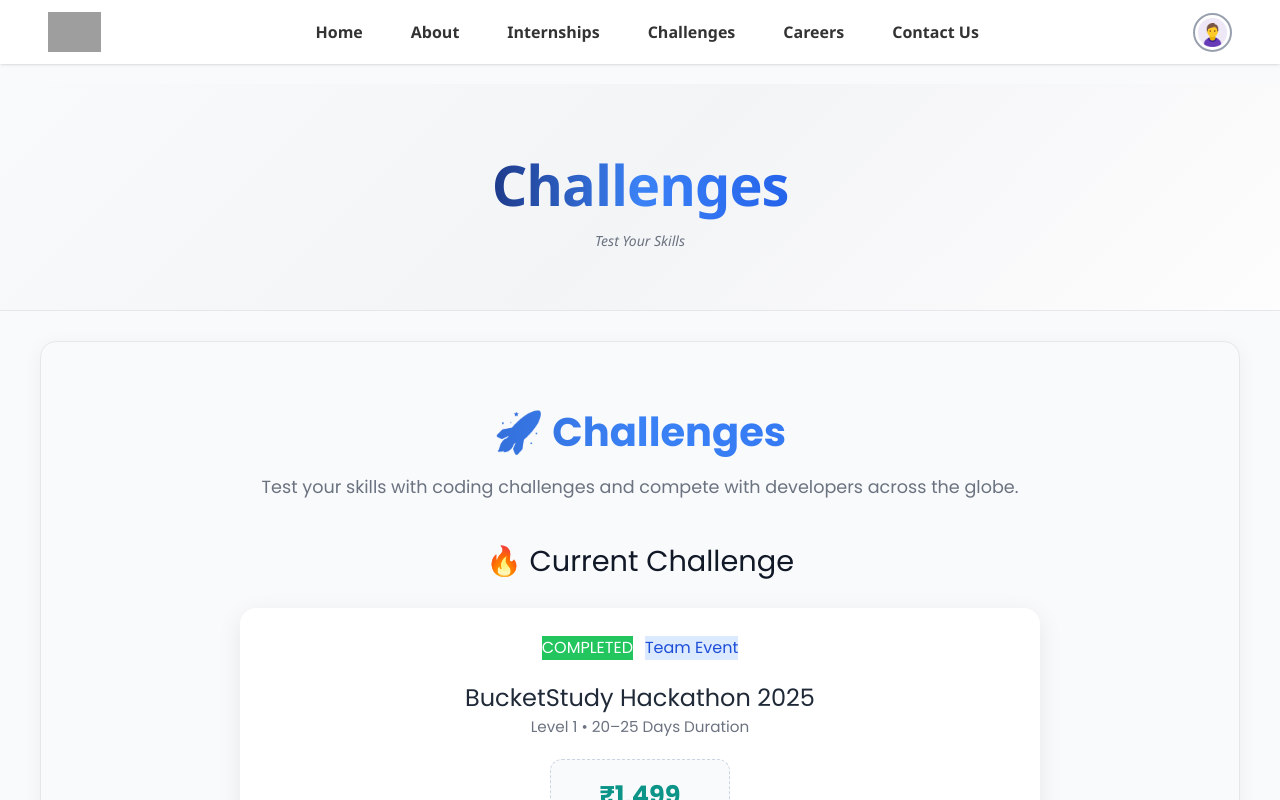
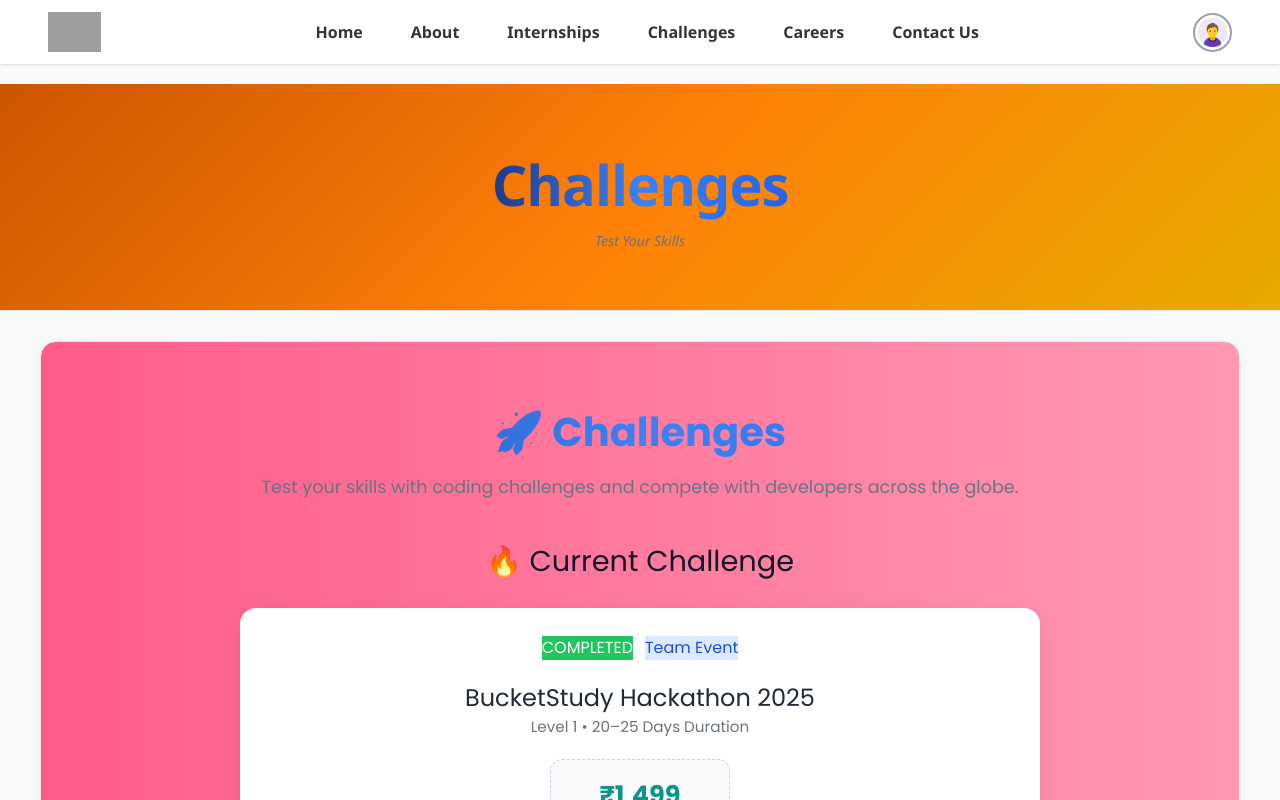
Before and after one commit to BucketStudy-EduTech/bucketstudy-frontend, a React (Vite) app: page /challenges in a window 1280 px wide. Built offline with nearby package versions, Linux system fonts and the light colour scheme; grey boxes are pictures that could not be loaded; a web font is replaced by a local one.

Commit message:
done coloring of challanges page

```diff
--- a/src/Pages/Challange/ChallengeCard/ChallengeCard.css
+++ b/src/Pages/Challange/ChallengeCard/ChallengeCard.css
@@ -10,6 +10,8 @@
   margin: 30px auto;
   box-shadow: 0 4px 20px rgba(0, 0, 0, 0.05); /* soft shadow */
   border: 1px solid #e5e7eb; /* soft border */
+background: linear-gradient(to right, #ff5c8a, #ff99b3);
+
 }
 
 /* Header */
--- a/src/Pages/Challange/ChallengeResult/ChallengeResult.css
+++ b/src/Pages/Challange/ChallengeResult/ChallengeResult.css
@@ -50,6 +50,7 @@
   justify-content: center;
   gap: 25px;
   flex-wrap: wrap;
+  justify-items: center;
 }
 
 .team-card {
@@ -60,6 +61,9 @@
   text-align: center;
   box-shadow: 0 4px 14px rgba(0, 0, 0, 0.06);
   transition: transform 0.3s ease;
+
+  display: flex;
+  flex-direction: column;
 }
 
 .team-card:hover {
@@ -71,8 +75,9 @@
   height: 100px;
   border-radius: 50%;
   object-fit: cover;
-  margin-bottom: 15px;
+  margin: 0 auto 15px;  /* center horizontally */
   border: 3px solid #dbeafe;
+  display: block;       /* 🔑 Important */
 }
 
 .team-card h3 {
--- a/src/Pages/Challange/challenge/Challenge.css
+++ b/src/Pages/Challange/challenge/Challenge.css
@@ -6,7 +6,7 @@
   align-items: center;
 
   /* Premium subtle gradient background */
-  background: linear-gradient(135deg, #f9fafb, #f3f4f6, #fdfdfd);
+background: linear-gradient(135deg, #cc5500, #ff8008, #e6ac00);
   text-align: center;
   padding: 20px;
   border-bottom: 1px solid #e5e7eb; /* soft divider */
```
Also changed, not shown: src/Pages/Challange/ChallengeCard/ChallengeCard.jsx (+0 -65 lines), 1 other file (tests, documents, lock files or other folders).
